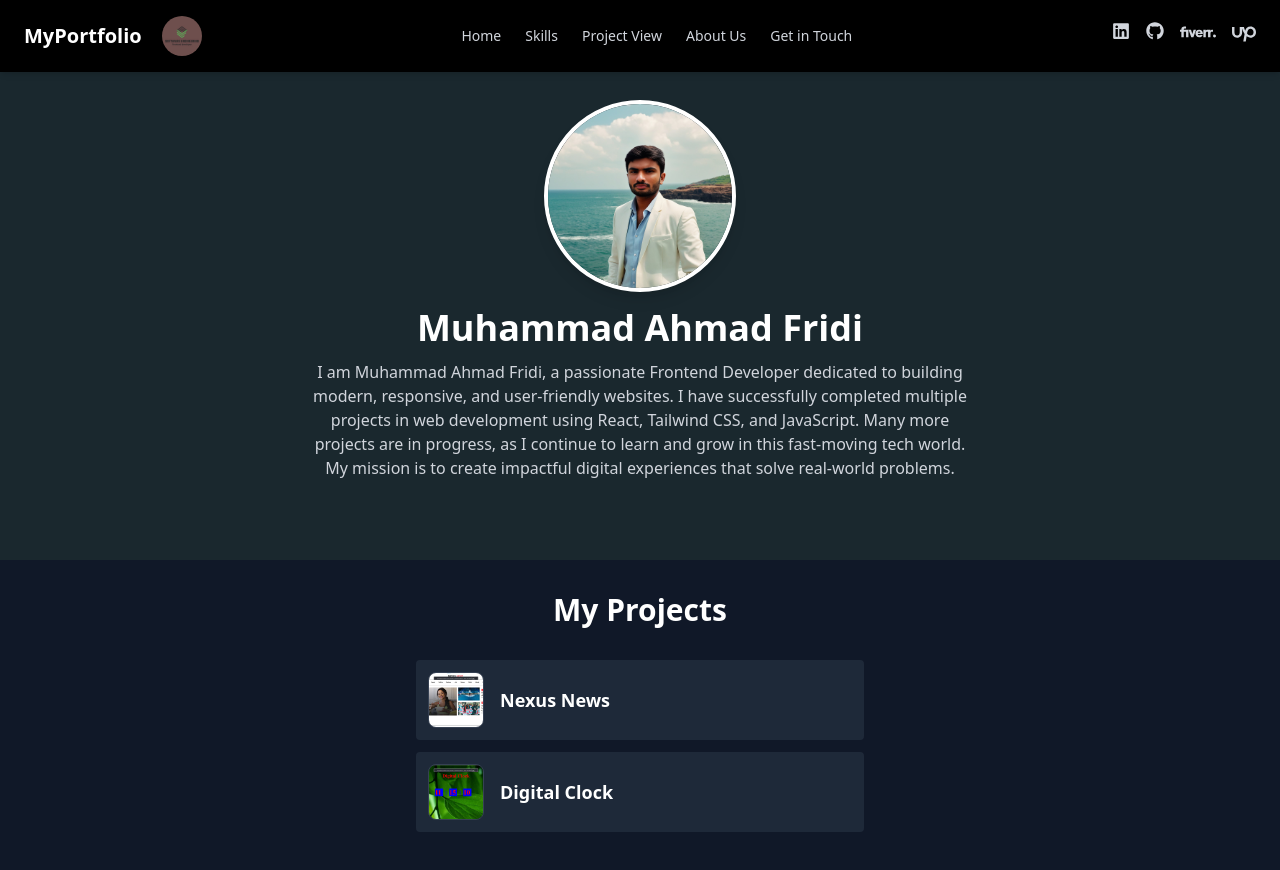
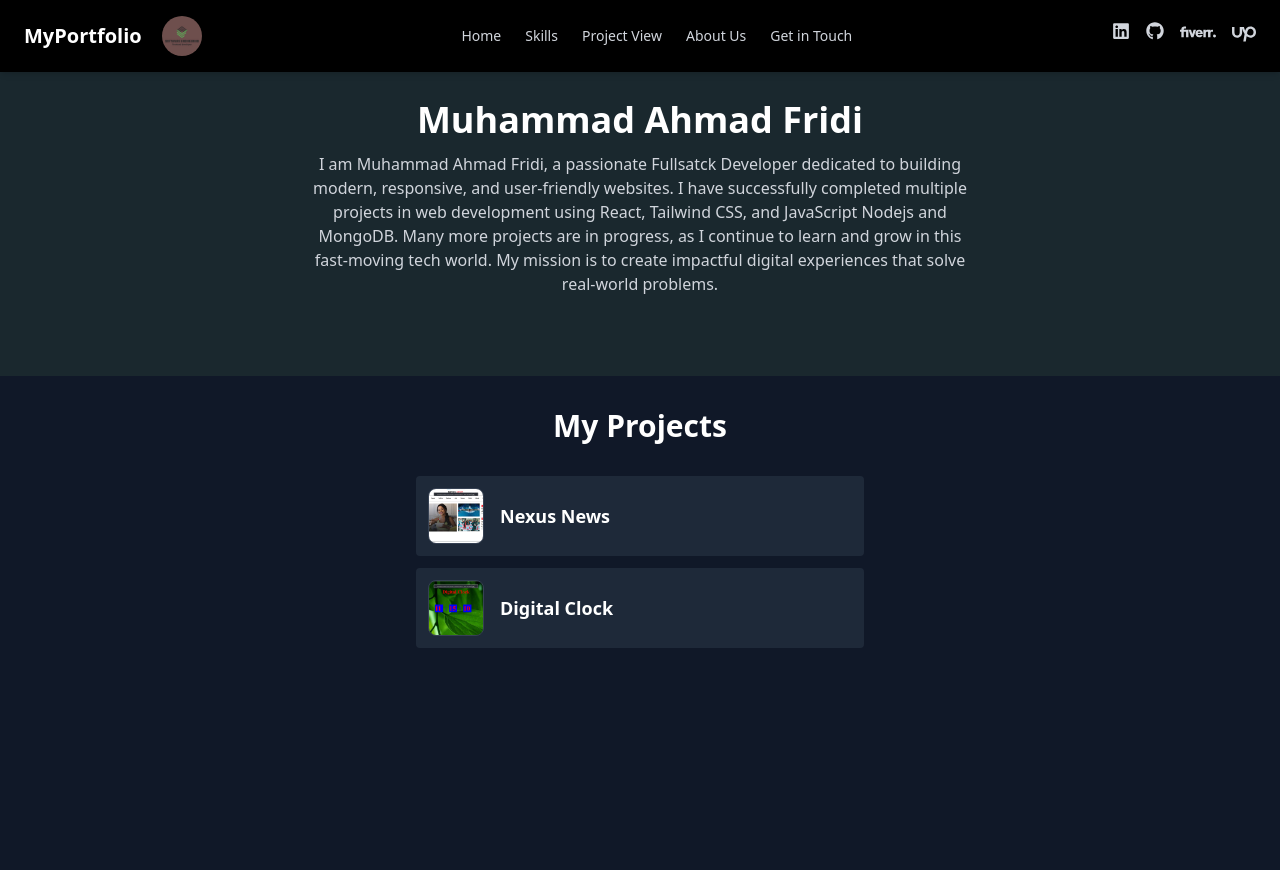
Before and after one commit to Ahmad-WebOfficial/Portfolio-Ahmad, a React (Vite) app: page /projects in a window 1280 px wide. Shown: the top 870 px of the page. Built offline with nearby package versions, Linux system fonts and the light colour scheme.

Commit message:
Update View.jsx

```diff
--- a/src/components/View.jsx
+++ b/src/components/View.jsx
@@ -26,21 +26,18 @@ const ProjectManager = () => {
       </div>
 
       <div className="h-full bg-[#1a282e] flex flex-col mt-15 items-center p-5 md:p-10 text-white">
-        <img
-          src={img1}
-          alt="Muhammad Ahmad Fridi"
-          className="w-40 h-40 md:w-48 md:h-48 rounded-full object-contain mb-4 shadow-lg border-4 border-white"
-        />
+
+
 
         <h1 className="text-3xl md:text-4xl font-bold mb-3">
           Muhammad Ahmad Fridi
         </h1>
 
         <p className="text-center text-gray-300 max-w-2xl mb-10">
-          I am Muhammad Ahmad Fridi, a passionate Frontend Developer dedicated
+          I am Muhammad Ahmad Fridi, a passionate Fullsatck Developer dedicated
           to building modern, responsive, and user-friendly websites. I have
           successfully completed multiple projects in web development using
-          React, Tailwind CSS, and JavaScript. Many more projects are in
+          React, Tailwind CSS, and JavaScript Nodejs and MongoDB. Many more projects are in
           progress, as I continue to learn and grow in this fast-moving tech
           world. My mission is to create impactful digital experiences that
           solve real-world problems.
```
